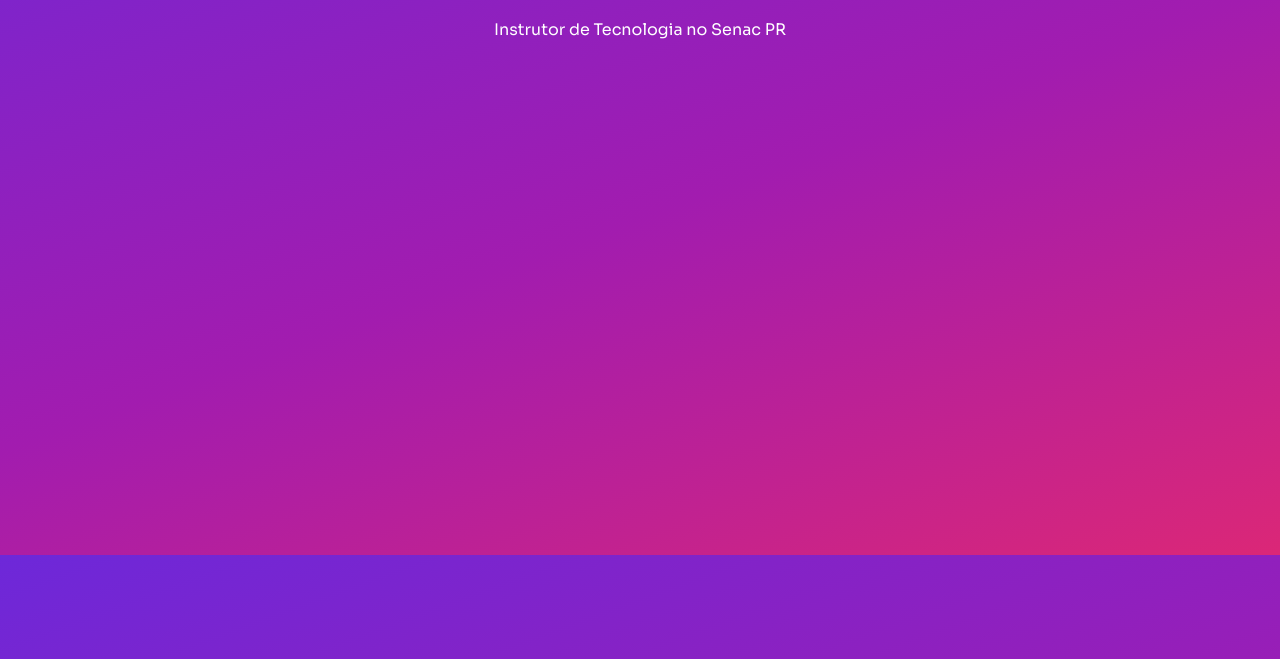
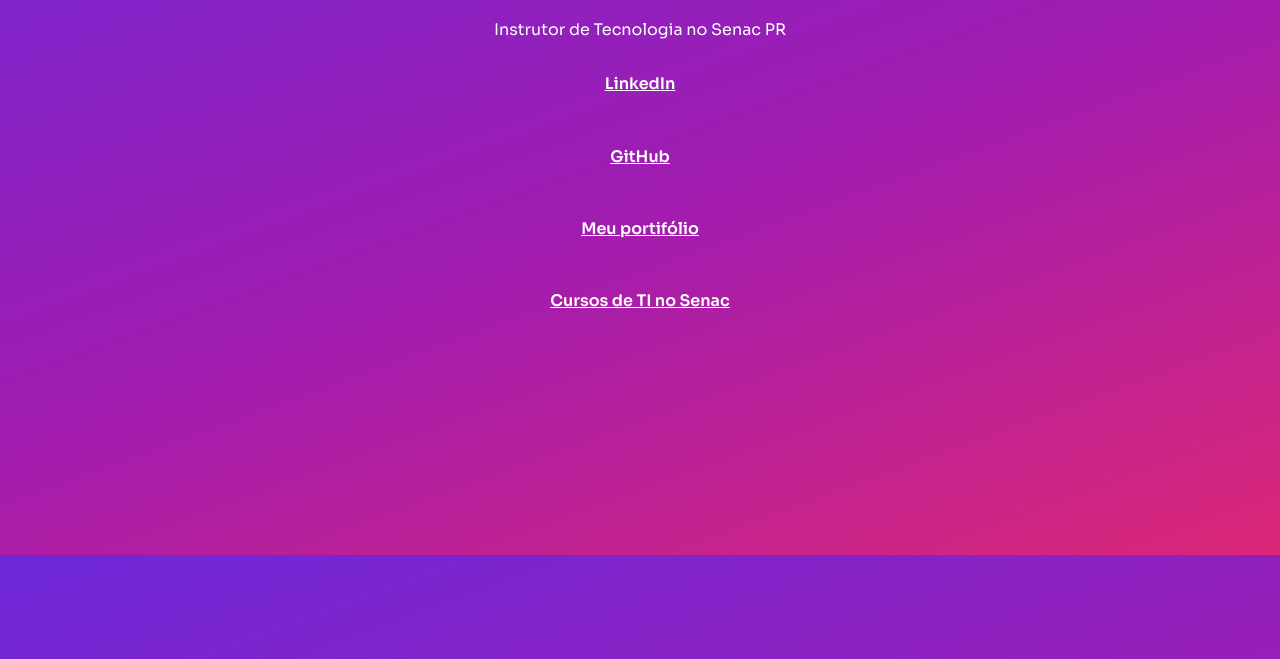
Before and after one commit to Senac-Campo-Mourao/linktree_202600280, a plain HTML site: page index.html in a window 1280 px wide. Shown: the part 245-904 px from the top of the page. Drawn offline with Linux system fonts and the light colour scheme.

Commit message:
Add navigation links to the main section and refactor CSS variables for better maintainability

```diff
--- a/index.html
+++ b/index.html
@@ -23,6 +23,17 @@
             <p>Instrutor de Tecnologia no Senac PR</p>
         </header>
 
+        <main>
+
+            <nav class="links" aria-label="Meus Links">
+                <a class="link" href="#" target="_blank" rel="noopener">LinkedIn</a>
+                <a class="link" href="#" target="_blank" rel="noopener">GitHub</a>
+                <a class="link" href="#" target="_blank" rel="noopener">Meu portifólio</a>
+                <a class="link" href="#" target="_blank" rel="noopener">Cursos de TI no Senac</a>
+            </nav>
+
+        </main>
+
     </div>
 
 </body>
--- a/styles/style.css
+++ b/styles/style.css
@@ -1,9 +1,14 @@
+:root{
+    --degrade:linear-gradient(160deg, #6d28d9 0%, #a21caf 55%, #db2777 100%);
+    --cor-text-claro: #ffffff;
+}
+
 body {
     font-family: "Sora", sans-serif;
     font-optical-sizing: auto;
     font-style: normal;
-    color: #ffffff;
-    background: linear-gradient(160deg, #6d28d9 0%, #a21caf 55%, #db2777 100%);
+    color: var(--cor-text-claro);
+    background: var(--degrade);
     background-attachment: fixed;
     min-height: 100vh;
 }
@@ -17,3 +22,11 @@ body {
     flex-direction: column;
     text-align: center;
 }
+
+.link {
+    display: block;
+    margin-bottom: 1rem;
+    padding: 1.1rem 1.5rem;
+    font-weight: 600;
+    color: var(--cor-text-claro);
+}
```
